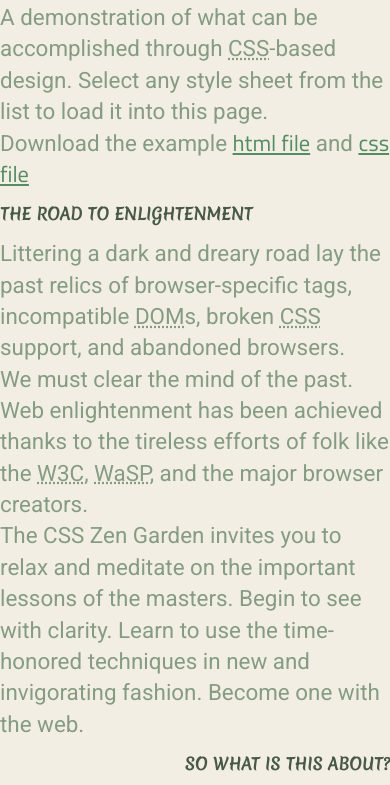
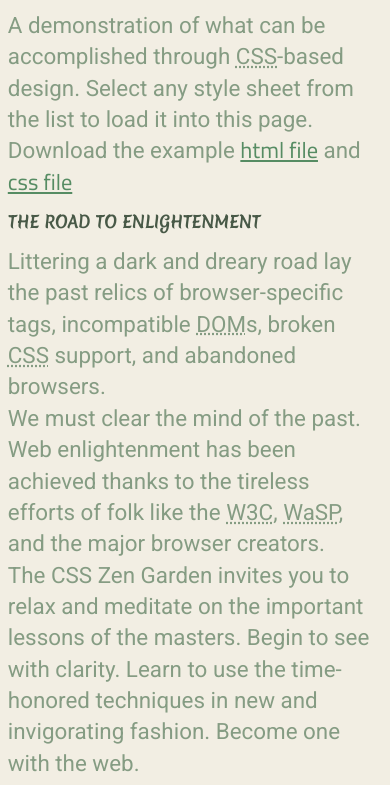
Before and after one commit to jdshaw1278/zengarden_group1, a plain HTML site: page zen_garden.html in a window 390 px wide. Shown: the part 92-877 px from the top of the page. Drawn offline with nearby package versions, Linux system fonts and the light colour scheme; files that its build step writes are made by us from their sources.

Commit message:
updated padding on text for mobile size, per teacher's suggestion

```diff
--- a/style.scss
+++ b/style.scss
@@ -11,7 +11,10 @@
 /* Sitewide typography */
 @import 'partials/typography';
 
-
+//Small Screen Format
+body {
+  padding: 2vw;
+}
 .intro {
 
   h1,
```
